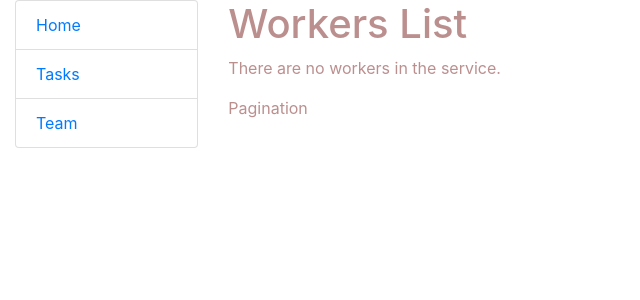
After one commit to frontbastard/it-company-task-manager, a Django app: page /workers/ in a window 1280 px wide. The commit adds this page. Shown: the top 300 px of the page, without its empty margins (0-640 px from the left). Run offline with Django 4.2, Linux system fonts and the light colour scheme; data that the repository does not hold is empty; parts of the project's set-up code (start-up, migrations or seed data) failed here and were passed over.

Commit message:
Implement Worker List View
This commit introduces a new view for displaying a list of workers in the application. The changes include:

## Views

- Created a new WorkerListView class-based view that extends generic.ListView to display a list of workers.
- Implemented pagination for the worker list, displaying 8 tasks per page.
- Superuser was excluded from queryset.

## Templates

- Created a new tasks/worker_list.html template to render the worker list.
- The template displays each worker with its first_name, last_name and position (if it's exists).

## Urls

- Added a new URL pattern for the WorkerListView at /tasks/.

## Sidebar Template

- Updated the sidebar navigation to include a link to the new worker list view.

This feature allows users to view all workers in the system.

```diff
--- a/tasks/urls.py
+++ b/tasks/urls.py
@@ -1,11 +1,15 @@
 from django.urls import path
 
 from tasks import views
-from tasks.views import TaskListView
+from tasks.views import (
+    TaskListView,
+    WorkerListView,
+)
 
 app_name = "tasks"
 
 urlpatterns = [
     path("", views.index, name="index"),
     path("tasks/", TaskListView.as_view(), name="task-list"),
+    path("workers/", WorkerListView.as_view(), name="worker-list"),
 ]
--- a/tasks/views.py
+++ b/tasks/views.py
@@ -41,3 +41,11 @@ class TaskListView(generic.ListView):
             task.priority_class = priority_classes.get(task.priority, "info")
 
         return context
+
+
+class WorkerListView(generic.ListView):
+    model = Worker
+    paginate_by = 8
+
+    def get_queryset(self):
+        return super().get_queryset().exclude(is_superuser=True)
--- a/templates/includes/sidebar.html
+++ b/templates/includes/sidebar.html
@@ -1,4 +1,5 @@
 <ul class="sidebar-nav list-group">
   <li class="list-group-item"><a href="{% url 'tasks:index' %}">Home</a></li>
   <li class="list-group-item"><a href="{% url 'tasks:task-list' %}">Tasks</a></li>
+  <li class="list-group-item"><a href="{% url 'tasks:worker-list' %}">Team</a></li>
 </ul>
--- /dev/null
+++ b/templates/tasks/worker_list.html
@@ -0,0 +1,26 @@
+{% extends "base.html" %}
+
+{% block title %}
+  <title>Workers List</title>
+{% endblock %}
+
+{% block content %}
+  <h1>
+    Workers List
+  </h1>
+
+  {% if worker_list %}
+    <div class="list-group">
+      {% for worker in worker_list %}
+        <div class="list-group-item d-flex w-100 justify-content-between">
+          {{ worker.first_name }} {{ worker.last_name }}
+          {% if worker.position %}
+            - {{ worker.position }}
+          {% endif %}
+        </div>
+      {% endfor %}
+    </div>
+  {% else %}
+    <p>There are no workers in the service.</p>
+  {% endif %}
+{% endblock %}
```
